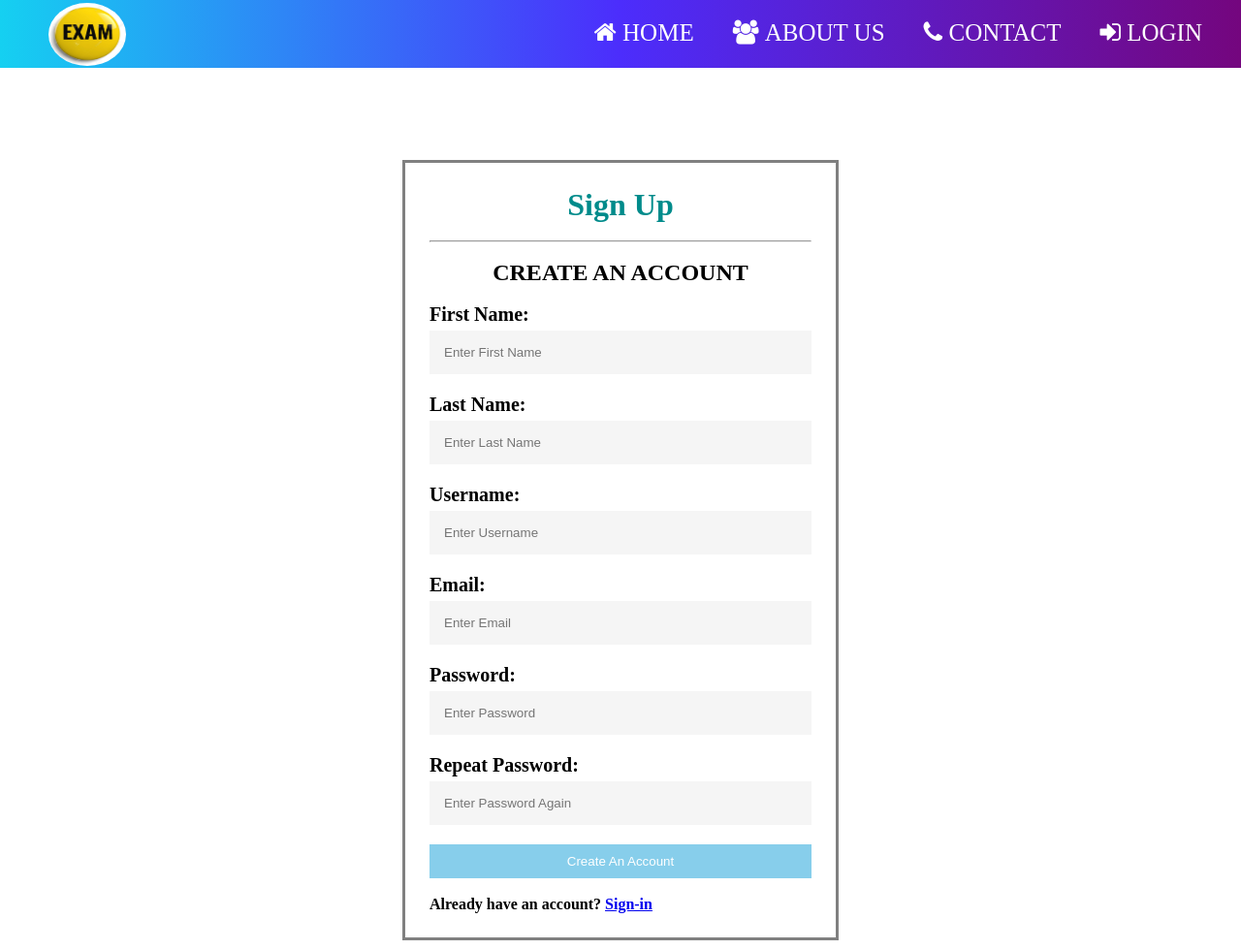
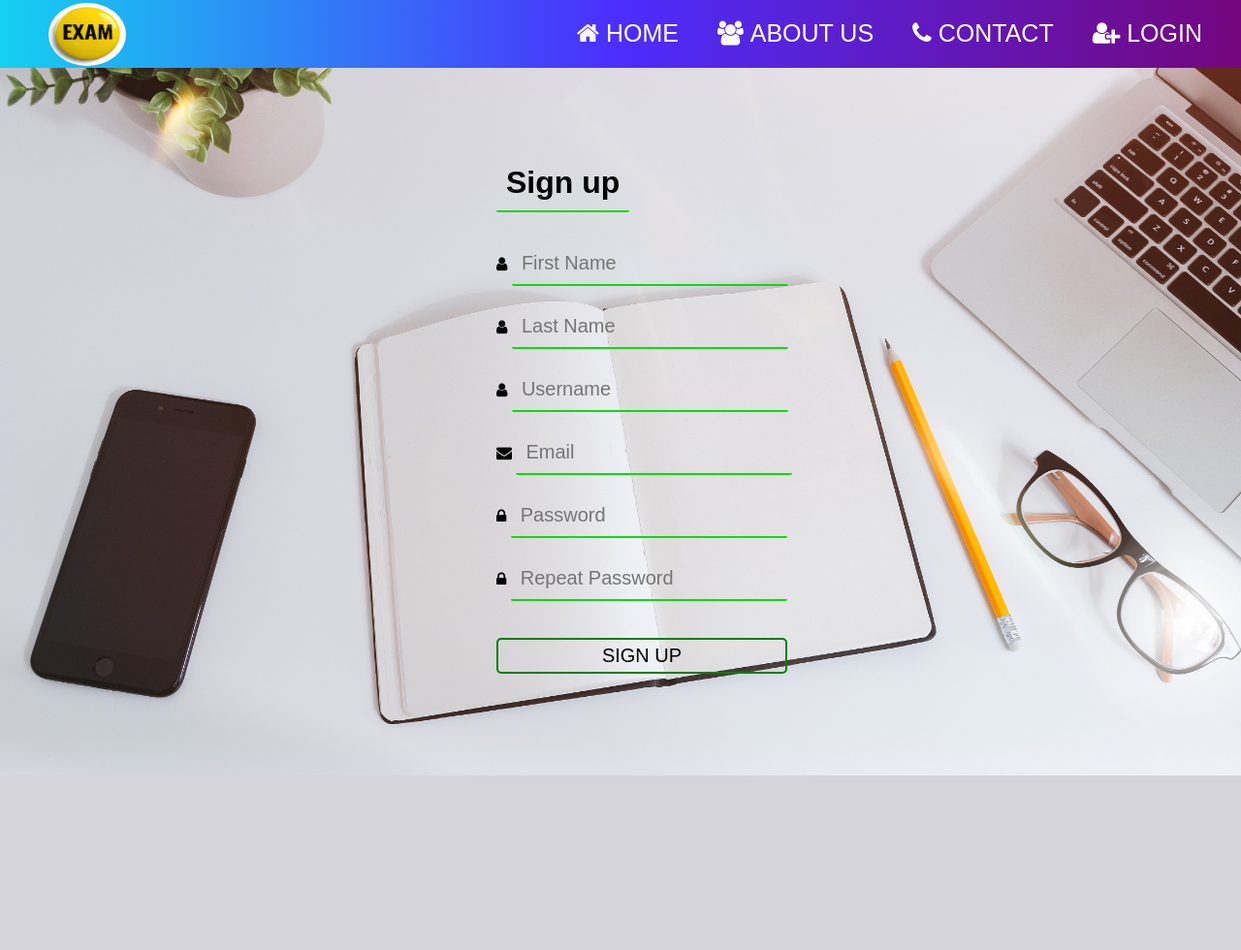
Before and after one commit to Online-Examination-System-Mini-Project/Online_Examination_System, a PHP site: page /Online_Examination_System/Pages/SignupasAdmin.php in a window 1280 px wide. Shown: the whole page at 97% size. After the commit the page ends 800 px from the top, so only its background shows below. Run offline with PHP 8.4, Linux system fonts and the light colour scheme.

Commit message:
Modified page signup as admin

```diff
--- a/Pages/Signup.php
+++ b/Pages/Signup.php
@@ -33,7 +33,7 @@ if(isset($_POST['submit-btn'])){
 <head>
     <meta charset="UTF-8">
     <meta name="viewport" content="width=device-width, initial-scale=1.0">
-    <title>Signup</title>
+    <title>Signup(Student)</title>
     <link rel="stylesheet" href="../css/Asignup.css">
     <link rel="stylesheet" href="../css/style.css">
     <link rel="stylesheet" href="https://stackpath.bootstrapcdn.com/font-awesome/4.7.0/css/font-awesome.min.css">
--- a/Pages/SignupasAdmin.php
+++ b/Pages/SignupasAdmin.php
@@ -39,10 +39,176 @@ if(isset($_POST['submit-btn'])){
 <head>
     <meta charset="UTF-8">
     <meta name="viewport" content="width=device-width, initial-scale=1.0">
-        <link rel="stylesheet" href="../css/style.css"/>
-        <link rel="stylesheet" href="../css/Signup.css"/>
-        <link rel="stylesheet" href="https://stackpath.bootstrapcdn.com/font-awesome/4.7.0/css/font-awesome.min.css" />
-        <title>SignUpAsAdmin</title>
+    <title>Signup(Admin)</title>
+    <link rel="stylesheet" href="../css/Asignup.css">
+    <link rel="stylesheet" href="../css/style.css">
+    <link rel="stylesheet" href="https://stackpath.bootstrapcdn.com/font-awesome/4.7.0/css/font-awesome.min.css">
+    <script>
+        var fn = 1;
+        var ln = 1;
+        var un = 1;
+        var em = 1;
+        var ps = 1;
+        var rps = 1;
+        function checkFName(){
+            var btn = document.getElementById("button");
+            var namev = document.getElementById("fname").value;
+            var wrongsyn1 = /\W/;
+            var wrongsyn2 = /^.*[0-9]+.*$/;
+            if( wrongsyn1.test(namev) || wrongsyn2.test(namev)){
+                document.getElementById("firstname").style.color = "red";
+                btn.disabled = true;
+                fn = 0;
+                alert("Please Enter Valid First Name");
+                return false;
+            }
+            else if( namev.length == 0){
+                return false;
+            }
+            else{
+                document.getElementById("firstname").style.color = "blue";
+                fn = 1;
+                if(ln == 1 && un == 1 && em == 1 && ps == 1 && rps == 1){
+                    btn.disabled = false;
+                }
+            }
+            return true;
+        }
+        function checkLName(){
+            var btn = document.getElementById("button");
+            var namev = document.getElementById("lname").value;
+            var wrongsyn1 = /\W/;
+            var wrongsyn2 = /^.*[0-9]+.*$/;
+            if( wrongsyn1.test(namev) || wrongsyn2.test(namev)){
+                document.getElementById("lastname").style.color = "red";
+                btn.disabled = true;
+                alert("Please Enter Valid Last Name");
+                ln = 0;
+                return false;
+            }
+            else if( namev.length == 0){
+                return false;
+            }
+            else{
+                document.getElementById("lastname").style.color = "blue";
+                ln = 1;
+
+                if(fn == 1 && un == 1 && em == 1 && ps == 1 && rps == 1){
+
+
+                    btn.disabled = false;
+                }
+
+
+            }
+            return true;
+
+        }
+        function check(){
+            var btn = document.getElementById("button");
+            var nameV = document.getElementById("name").value;
+            var illegal = /\W/;
+            if(illegal.test(nameV) ){
+                document.getElementById("username").style.color = "red";
+                btn.disabled = true;
+                alert("Please Enter Valid Username");
+
+                un = 0;
+                return false;
+            }
+            else if( nameV.length == 0){
+                return false;
+            }
+            else{
+                document.getElementById("username").style.color = "blue";
+                un = 1;
+
+                if(ln == 1 && fn == 1 && em == 1 && ps == 1 && rps == 1){
+
+
+                    btn.disabled = false;
+                }
+            }
+            return true;
+        }
+        function checkP(){
+            var btn = document.getElementById("button");
+            var nameP = document.getElementById("passL").value;
+            if( nameP.length<8 && nameP.length!=0){
+                document.getElementById("pass").style.color = "red";
+                btn.disabled = true;
+                alert("Password Length required is atleast 8");
+                ps = 0;
+                return false;
+            }
+            else if( nameP.length == 0){
+                return false;
+            }
+            else{
+                document.getElementById("pass").style.color = "blue";
+                ps = 1;
+
+                if(ln == 1 && un == 1 && em == 1 && fn == 1 && rps == 1){
+
+
+                    btn.disabled = false;
+                }
+            }
+            return true;
+        }
+        function EmailChecker(){
+            var btn = document.getElementById("button");
+            var inputE= document.getElementById("mail").value;
+            var emailSyntax= /^.+@gmail.com$/;
+            if(emailSyntax.test(inputE)){
+                document.getElementById("Email").style.color = "blue";
+                em = 1;
+
+
+                if(ln == 1 && un == 1 && rps == 1 && ps == 1 && fn == 1){
+
+
+                    btn.disabled = false;
+                }
+
+            }
+            else if( inputE.length == 0){
+                return false;
+            }
+            else{
+                document.getElementById("Email").style.color = "red";
+                btn.disabled = true;
+                em = 0;
+                alert("Please Enter valid Email");
+            }
+         }
+        function confirmPass(){
+            var btn = document.getElementById("button");
+            var pass1 = document.getElementById("passL").value;
+            var pass2 = document.getElementById("rpassL").value;
+            if( pass1 != pass2){
+                document.getElementById("rpass").style.color = "red";
+                btn.disabled = true;
+                alert("Password not matched");
+                rps = 0;
+                return false;
+            }
+            else if( pass2.length == 0){
+                return false;
+            }
+            else{
+                document.getElementById("rpass").style.color = "blue";
+                rps = 1;
+
+                if(ln == 1 && un == 1 && em == 1 && ps == 1 && fn == 1){
+
+                    btn.disabled = false;
+                }
+            }
+            return true;
+        }
+
+    </script>
 </head>
 <body>
     <div id="contanier">
@@ -52,30 +218,40 @@ if(isset($_POST['submit-btn'])){
                 <li><a href="../index.html"><i class="fa fa-home" aria-hidden="true"></i>&nbsp;HOME</a></li>
                 <li><a href="Aboutus.html"><i class="fa fa-users" aria-hidden="true"></i>&nbsp;ABOUT US</a></li>
                 <li><a href="Contact-Us.html"><i class="fa fa-phone" aria-hidden="true"></i>&nbsp;CONTACT</a></li>
-                <li><a href="PreLoginPage.html"><i class="fa fa-sign-in" aria-hidden="true"></i>&nbsp;LOGIN</a></li>
+                <li><a href="PreLoginPage.html"><i class="fa fa-user-plus" aria-hidden="true"></i>&nbsp;LOGIN</a></li>
             </ul>
         </div>
     </div>
-        <div class="middle">
-            <form method="POST">
-                <h1><center>Sign Up</center></h1><br>
-                <hr><br>
-                <h2><center>CREATE AN ACCOUNT</center></h2><br>
-                <label for="fname">First Name:</label>
-                <input type="text" placeholder="Enter First Name" name="fname" required>
-                <label for="lname">Last Name:</label>
-                <input type="text" placeholder="Enter Last Name" name="lname" required>
-                <label for="uname">Username:</label>
-                <input type="text" placeholder="Enter Username" name="uname" required>
-                <label for="email">Email:</label>
-                <input type="text" placeholder="Enter Email" name="email" required>
-                <label for="psw">Password:</label>
-                <input type="text" placeholder="Enter Password" name="psw" required>
-                <label for="rpsw">Repeat Password:</label>
-                <input type="text" placeholder="Enter Password Again" name="rpsw" required>
-                <button type="submit" class="signup" name="submit-btn" >Create An Account</button><br><br>
-                <h4>Already have an account? <a href="../Pages/PreLoginPage.html">Sign-in</a></h4>
+    <div id="L">
+        <h1>Sign up</h1>
+    </div>
+    <form id="Login" method="POST">
+        <div id="firstname">
+            <i class="fa fa-user" aria-hidden="true"></i>
+            <input type="text" placeholder="First Name" id="fname" name="fname" onblur="checkFName()" required>
+        </div>
+        <div id="lastname">
+            <i class="fa fa-user" aria-hidden="true"></i>
+            <input type="text" placeholder="Last Name" id="lname" name="lname" onblur="checkLName()" required>
+        </div>
+        <div id="username">
+            <i class="fa fa-user" aria-hidden="true"></i>
+            <input type="text" placeholder="Username" id="name" name="uname" onblur="check()" required>
+        </div>
+        <div id = "Email">
+            <i class="fa fa-envelope" aria-hidden="true"></i>
+            <input type="email" placeholder="Email" id="mail" name="email" onblur="EmailChecker()" required>
+        </div>
+        <div id="pass">
+            <i class="fa fa-lock" aria-hidden="true"></i>
+            <input type="password" placeholder="Password" id="passL" name="psw" onblur ="checkP()" required><br>
+        </div>
+        <div id="rpass">
+            <i class="fa fa-lock" aria-hidden="true"></i>
+            <input type="password" placeholder="Repeat Password" id="rpassL" name="rpsw" onblur ="confirmPass()" required><br><br>
+        </div>
+        <button type="submit" id="button" name="submit-btn">SIGN UP</button>
     </form>
-        </div>
+
 </body>
 </html>
```
Lines whose indentation alone changed are shown as unchanged.
